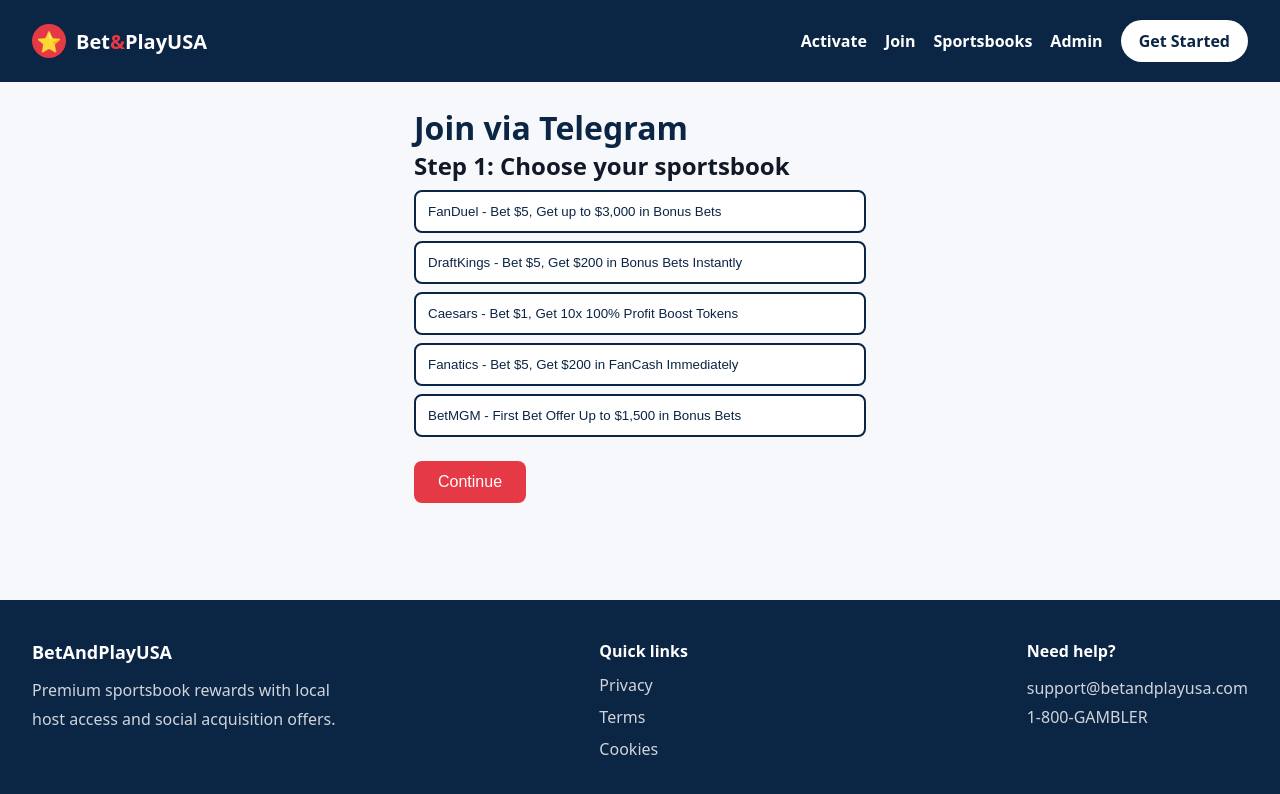
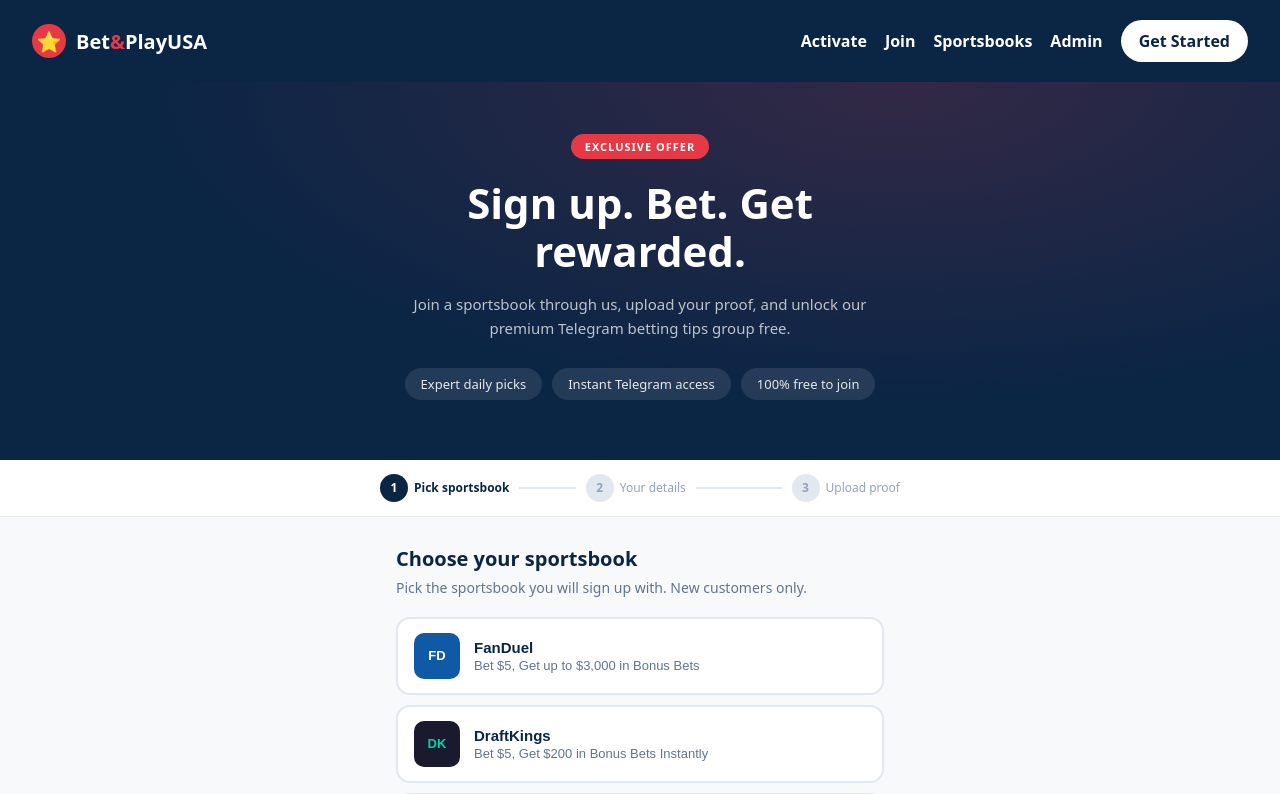
Before and after one commit to Bentscollects/betandplayusa, a Next.js app: page /join in a window 1280 px wide. Shown: the top 794 px of the page. Built offline with nearby package versions, Linux system fonts and the light colour scheme.

Commit message:
Working join page styled, submit API, admin approve with email notification

```diff
--- a/app/join/page.jsx
+++ b/app/join/page.jsx
@@ -7,6 +7,13 @@
   { id: 'caesars', name: 'Caesars', initials: 'CS', bg: '#003087', text: '#FFD700', offer: 'Bet $1, Get 10x 100% Profit Boost Tokens' },
   { id: 'fanatics', name: 'Fanatics', initials: 'FA', bg: '#cc0000', text: '#ffffff', offer: 'Bet $5, Get $200 in FanCash Immediately' },
   { id: 'betmgm', name: 'BetMGM', initials: 'BM', bg: '#c9a84c', text: '#1a1a1a', offer: 'First Bet Offer Up to $1,500 in Bonus Bets' },
+];
+
+const CONSENTS = [
+  { key: 'age', label: 'I confirm I am 21 years of age or older' },
+  { key: 'data', label: 'I agree to my data being held securely for verification purposes for 90 days' },
+  { key: 'affiliate', label: 'I understand BetAndPlayUSA earns an affiliate commission from my signup' },
+  { key: 'telegram', label: 'I agree to be added to the BetAndPlayUSA Telegram group' },
 ];
 
 export default function JoinPage() {
@@ -61,87 +68,164 @@
 
   if (submitted) {
     return (
-      <div style={{ padding: 40, textAlign: 'center' }}>
-        <h2 style={{ color: '#22c55e' }}>You are in!</h2>
-        <p>We have received your proof. You will get Telegram access within 24 hours.</p>
-        <p style={{ color: '#94a3b8' }}>Confirmation sent to {form.email}</p>
+      <div style={{ minHeight: '100vh', background: '#f8f9fb', display: 'flex', alignItems: 'center', justifyContent: 'center', padding: 24 }}>
+        <div style={{ background: '#fff', borderRadius: 20, padding: '48px 32px', maxWidth: 440, width: '100%', textAlign: 'center', boxShadow: '0 4px 24px rgba(0,0,0,0.08)' }}>
+          <div style={{ width: 72, height: 72, background: '#22c55e', borderRadius: '50%', display: 'flex', alignItems: 'center', justifyContent: 'center', margin: '0 auto 24px', fontSize: 36, color: '#fff', fontWeight: 700 }}>✓</div>
+          <h2 style={{ fontSize: 24, fontWeight: 800, color: '#0B2545', marginBottom: 12, marginTop: 0 }}>You are in!</h2>
+          <p style={{ color: '#64748b', marginBottom: 24, lineHeight: 1.6 }}>We have received your proof. You will get Telegram access within 24 hours of approval.</p>
+          <div style={{ background: '#f0fdf4', border: '1px solid #bbf7d0', borderRadius: 12, padding: 16, marginBottom: 24 }}>
+            <p style={{ fontSize: 14, color: '#166534', margin: 0 }}>Check @{form.telegram} on Telegram for your invite once approved.</p>
+          </div>
+          <p style={{ fontSize: 13, color: '#94a3b8', margin: 0 }}>Confirmation email sent to {form.email}</p>
+        </div>
       </div>
     );
   }
 
   return (
-    <div style={{ maxWidth: 500, margin: '0 auto', padding: 24 }}>
-      <h1 style={{ color: '#0B2545' }}>Join via Telegram</h1>
-
+    <div style={{ minHeight: '100vh', background: '#f8f9fb' }}>
+      <div style={{ background: '#0B2545', padding: '52px 24px 60px', textAlign: 'center', position: 'relative', overflow: 'hidden' }}>
+        <div style={{ position: 'absolute', top: 0, left: 0, right: 0, bottom: 0, background: 'radial-gradient(ellipse at 70% 0%, rgba(230,57,70,0.18) 0%, transparent 60%)', pointerEvents: 'none' }} />
+        <div style={{ position: 'relative', maxWidth: 520, margin: '0 auto' }}>
+          <div style={{ display: 'inline-block', background: '#E63946', color: '#fff', fontSize: 11, fontWeight: 700, letterSpacing: 1, textTransform: 'uppercase', padding: '5px 14px', borderRadius: 20, marginBottom: 20 }}>Exclusive Offer</div>
+          <h1 style={{ fontSize: 'clamp(28px, 6vw, 42px)', fontWeight: 800, color: '#fff', margin: '0 0 16px', lineHeight: 1.15 }}>Sign up. Bet. Get rewarded.</h1>
+          <p style={{ color: 'rgba(255,255,255,0.72)', fontSize: 15, margin: '0 0 28px', lineHeight: 1.6 }}>Join a sportsbook through us, upload your proof, and unlock our premium Telegram betting tips group free.</p>
+          <div style={{ display: 'flex', gap: 10, justifyContent: 'center', flexWrap: 'wrap' }}>
+            {['Expert daily picks', 'Instant Telegram access', '100% free to join'].map(function(v) {
+              return <div key={v} style={{ background: 'rgba(255,255,255,0.1)', borderRadius: 20, padding: '7px 16px', fontSize: 13, color: 'rgba(255,255,255,0.88)', fontWeight: 500 }}>{v}</div>;
+            })}
+          </div>
+        </div>
+      </div>
+      <div style={{ background: '#fff', borderBottom: '1px solid #e2e8f0', padding: '14px 24px' }}>
+        <div style={{ maxWidth: 520, margin: '0 auto', display: 'flex', alignItems: 'center' }}>
+          {[1, 2, 3].map(function(s, i) {
+            return (
+              <div key={s} style={{ display: 'flex', alignItems: 'center', flex: i < 2 ? 1 : 'none' }}>
+                <div style={{ width: 28, height: 28, borderRadius: '50%', display: 'flex', alignItems: 'center', justifyContent: 'center', fontSize: 12, fontWeight: 700, flexShrink: 0, background: step > s ? '#22c55e' : step === s ? '#0B2545' : '#e2e8f0', color: step > s ? '#fff' : step === s ? '#fff' : '#94a3b8' }}>
+                  {step > s ? 'v' : s}
+                </div>
+                <span style={{ fontSize: 12, color: step >= s ? '#0B2545' : '#94a3b8', fontWeight: step === s ? 600 : 400, marginLeft: 6, whiteSpace: 'nowrap' }}>
+                  {s === 1 ? 'Pick sportsbook' : s === 2 ? 'Your details' : 'Upload proof'}
+                </span>
+                {i < 2 && <div style={{ flex: 1, height: 2, background: step > s ? '#22c55e' : '#e2e8f0', margin: '0 10px' }} />}
+              </div>
+            );
+          })}
+        </div>
+      </div>
+      <div style={{ maxWidth: 520, margin: '0 auto', padding: '28px 16px 60px' }}>
         {step === 1 && (
           <div>
-          <h2>Step 1: Choose your sportsbook</h2>
+            <h2 style={{ fontSize: 20, fontWeight: 700, color: '#0B2545', margin: '0 0 6px' }}>Choose your sportsbook</h2>
+            <p style={{ color: '#64748b', fontSize: 14, margin: '0 0 20px' }}>Pick the sportsbook you will sign up with. New customers only.</p>
+            <div style={{ display: 'flex', flexDirection: 'column', gap: 10 }}>
               {SPORTSBOOKS.map(function(book) {
                 const selected = selectedBook && selectedBook.id === book.id;
                 return (
-              <button key={book.id} onClick={function() { setSelectedBook(book); }} style={{ display: 'block', width: '100%', margin: '8px 0', padding: 12, background: selected ? '#0B2545' : '#fff', color: selected ? '#fff' : '#0B2545', border: '2px solid #0B2545', borderRadius: 8, cursor: 'pointer', textAlign: 'left' }}>
-                {book.name} - {book.offer}
+                  <button key={book.id} onClick={function() { setSelectedBook(book); }} style={{ background: '#fff', border: selected ? '2px solid #0B2545' : '2px solid #e2e8f0', borderRadius: 14, padding: '14px 16px', cursor: 'pointer', display: 'flex', alignItems: 'center', gap: 14, textAlign: 'left', width: '100%', boxShadow: selected ? '0 0 0 3px rgba(11,37,69,0.08)' : 'none' }}>
+                    <div style={{ width: 46, height: 46, borderRadius: 10, background: book.bg, color: book.text, display: 'flex', alignItems: 'center', justifyContent: 'center', fontWeight: 800, fontSize: 13, flexShrink: 0 }}>{book.initials}</div>
+                    <div style={{ flex: 1 }}>
+                      <div style={{ fontWeight: 700, color: '#0B2545', fontSize: 15 }}>{book.name}</div>
+                      <div style={{ color: '#64748b', fontSize: 13, marginTop: 2 }}>{book.offer}</div>
+                    </div>
+                    {selected && <div style={{ width: 24, height: 24, borderRadius: '50%', background: '#0B2545', color: '#fff', display: 'flex', alignItems: 'center', justifyContent: 'center', fontSize: 13, flexShrink: 0 }}>v</div>}
                   </button>
                 );
               })}
-          <button onClick={function() { if (selectedBook) setStep(2); }} disabled={!selectedBook} style={{ marginTop: 16, padding: '12px 24px', background: '#E63946', color: '#fff', border: 'none', borderRadius: 8, cursor: 'pointer', fontSize: 16 }}>
+            </div>
+            <button onClick={function() { if (selectedBook) setStep(2); }} disabled={!selectedBook} style={{ width: '100%', marginTop: 20, padding: 16, borderRadius: 12, border: 'none', background: selectedBook ? '#E63946' : '#e2e8f0', color: selectedBook ? '#fff' : '#94a3b8', fontSize: 16, fontWeight: 700, cursor: selectedBook ? 'pointer' : 'not-allowed' }}>
               Continue
             </button>
           </div>
         )}
-
         {step === 2 && (
           <div>
-          <h2>Step 2: Your details</h2>
-          <div style={{ marginBottom: 12 }}>
-            <label>First name</label><br />
-            <input value={form.firstName} onChange={function(e) { var v = e.target.value; setForm(function(p) { return Object.assign({}, p, { firstName: v }); }); }} style={{ width: '100%', padding: 10, marginTop: 4, border: '1px solid #ccc', borderRadius: 6 }} />
+            <button onClick={function() { setStep(1); }} style={{ background: 'none', border: 'none', color: '#64748b', fontSize: 14, cursor: 'pointer', marginBottom: 20, padding: 0 }}>Back</button>
+            <h2 style={{ fontSize: 20, fontWeight: 700, color: '#0B2545', margin: '0 0 6px' }}>Your details</h2>
+            <p style={{ color: '#64748b', fontSize: 14, margin: '0 0 20px' }}>We will send your Telegram invite and confirmation here.</p>
+            {selectedBook && (
+              <div style={{ background: '#f0f4ff', borderRadius: 12, padding: '12px 16px', display: 'flex', alignItems: 'center', gap: 12, marginBottom: 24 }}>
+                <div style={{ width: 36, height: 36, borderRadius: 8, background: selectedBook.bg, color: selectedBook.text, display: 'flex', alignItems: 'center', justifyContent: 'center', fontWeight: 800, fontSize: 12, flexShrink: 0 }}>{selectedBook.initials}</div>
+                <div>
+                  <div style={{ fontSize: 13, fontWeight: 700, color: '#0B2545' }}>{selectedBook.name}</div>
+                  <div style={{ fontSize: 12, color: '#64748b' }}>{selectedBook.offer}</div>
                 </div>
-          <div style={{ marginBottom: 12 }}>
-            <label>Last name</label><br />
-            <input value={form.lastName} onChange={function(e) { var v = e.target.value; setForm(function(p) { return Object.assign({}, p, { lastName: v }); }); }} style={{ width: '100%', padding: 10, marginTop: 4, border: '1px solid #ccc', borderRadius: 6 }} />
-          </div>
-          <div style={{ marginBottom: 12 }}>
-            <label>Email</label><br />
-            <input type="email" value={form.email} onChange={function(e) { var v = e.target.value; setForm(function(p) { return Object.assign({}, p, { email: v }); }); }} style={{ width: '100%', padding: 10, marginTop: 4, border: '1px solid #ccc', borderRadius: 6 }} />
-          </div>
-          <div style={{ marginBottom: 12 }}>
-            <label>Telegram username</label><br />
-            <input value={form.telegram} onChange={function(e) { var v = e.target.value; setForm(function(p) { return Object.assign({}, p, { telegram: v }); }); }} placeholder="@username" style={{ width: '100%', padding: 10, marginTop: 4, border: '1px solid #ccc', borderRadius: 6 }} />
-          </div>
-          {error && <p style={{ color: 'red' }}>{error}</p>}
-          <button onClick={function() { setStep(1); }} style={{ marginRight: 12, padding: '10px 20px', background: '#fff', border: '1px solid #ccc', borderRadius: 6, cursor: 'pointer' }}>Back</button>
-          <button onClick={function() { if (form.firstName && form.lastName && form.email && form.telegram) { setError(''); setStep(3); } else { setError('Please fill in all fields.'); } }} style={{ padding: '10px 20px', background: '#E63946', color: '#fff', border: 'none', borderRadius: 6, cursor: 'pointer' }}>Continue</button>
               </div>
             )}
-
+            <div style={{ display: 'flex', flexDirection: 'column', gap: 16 }}>
+              <div style={{ display: 'grid', gridTemplateColumns: '1fr 1fr', gap: 12 }}>
+                <div>
+                  <label style={{ display: 'block', fontSize: 13, fontWeight: 600, color: '#374151', marginBottom: 6 }}>First name</label>
+                  <input value={form.firstName} onChange={function(e) { var v = e.target.value; setForm(function(p) { return Object.assign({}, p, { firstName: v }); }); }} placeholder="John" style={{ width: '100%', padding: 12, border: '1.5px solid #e2e8f0', borderRadius: 10, fontSize: 15, boxSizing: 'border-box', outline: 'none' }} />
+                </div>
+                <div>
+                  <label style={{ display: 'block', fontSize: 13, fontWeight: 600, color: '#374151', marginBottom: 6 }}>Last name</label>
+                  <input value={form.lastName} onChange={function(e) { var v = e.target.value; setForm(function(p) { return Object.assign({}, p, { lastName: v }); }); }} placeholder="Smith" style={{ width: '100%', padding: 12, border: '1.5px solid #e2e8f0', borderRadius: 10, fontSize: 15, boxSizing: 'border-box', outline: 'none' }} />
+                </div>
+              </div>
+              <div>
+                <label style={{ display: 'block', fontSize: 13, fontWeight: 600, color: '#374151', marginBottom: 6 }}>Email address</label>
+                <input type="email" value={form.email} onChange={function(e) { var v = e.target.value; setForm(function(p) { return Object.assign({}, p, { email: v }); }); }} placeholder="john@example.com" style={{ width: '100%', padding: 12, border: '1.5px solid #e2e8f0', borderRadius: 10, fontSize: 15, boxSizing: 'border-box', outline: 'none' }} />
+              </div>
+              <div>
+                <label style={{ display: 'block', fontSize: 13, fontWeight: 600, color: '#374151', marginBottom: 6 }}>Telegram username</label>
+                <div style={{ display: 'flex', alignItems: 'center', border: '1.5px solid #e2e8f0', borderRadius: 10, overflow: 'hidden' }}>
+                  <span style={{ background: '#f8f9fb', padding: '12px 12px', fontSize: 15, color: '#64748b', borderRight: '1.5px solid #e2e8f0', fontWeight: 600 }}>@</span>
+                  <input value={form.telegram} onChange={function(e) { var v = e.target.value; setForm(function(p) { return Object.assign({}, p, { telegram: v }); }); }} placeholder="username" style={{ flex: 1, padding: 12, border: 'none', fontSize: 15, outline: 'none' }} />
+                </div>
+              </div>
+            </div>
+            {error && <p style={{ color: '#E63946', fontSize: 14, marginTop: 12, textAlign: 'center' }}>{error}</p>}
+            <button onClick={function() { if (form.firstName && form.lastName && form.email && form.telegram) { setError(''); setStep(3); } else { setError('Please fill in all fields.'); } }} style={{ width: '100%', marginTop: 20, padding: 16, borderRadius: 12, border: 'none', background: '#E63946', color: '#fff', fontSize: 16, fontWeight: 700, cursor: 'pointer' }}>
+              Continue
+            </button>
+          </div>
+        )}
         {step === 3 && (
           <div>
-          <h2>Step 3: Upload proof</h2>
-          <p>Upload a screenshot of your sportsbook signup and deposit.</p>
-          <input type="file" multiple accept="image/*,video/mp4" onChange={handleFileChange} style={{ marginBottom: 12 }} />
+            <button onClick={function() { setStep(2); }} style={{ background: 'none', border: 'none', color: '#64748b', fontSize: 14, cursor: 'pointer', marginBottom: 20, padding: 0 }}>Back</button>
+            <h2 style={{ fontSize: 20, fontWeight: 700, color: '#0B2545', margin: '0 0 6px' }}>Upload your proof</h2>
+            <p style={{ color: '#64748b', fontSize: 14, margin: '0 0 20px' }}>Upload a screenshot showing your sportsbook account and first deposit or bet.</p>
+            <div onClick={function() { fileInputRef.current && fileInputRef.current.click(); }} style={{ border: '2px dashed #cbd5e1', borderRadius: 14, padding: '36px 20px', textAlign: 'center', cursor: 'pointer', background: '#f8f9fb', marginBottom: 16 }}>
+              <div style={{ fontSize: 36, marginBottom: 10 }}>+</div>
+              <div style={{ fontWeight: 700, color: '#0B2545', marginBottom: 4, fontSize: 15 }}>Tap to upload screenshots</div>
+              <div style={{ fontSize: 13, color: '#94a3b8' }}>JPG, PNG or MP4 - Max 5 files - 50MB each</div>
+              <input ref={fileInputRef} type="file" multiple accept="image/*,video/mp4" onChange={handleFileChange} style={{ display: 'none' }} />
+            </div>
+            {files.length > 0 && (
+              <div style={{ display: 'flex', flexDirection: 'column', gap: 8, marginBottom: 20 }}>
                 {files.map(function(f, i) {
                   return (
-              <div key={i} style={{ marginBottom: 8 }}>
-                {f.name} <button onClick={function() { removeFile(i); }} style={{ marginLeft: 8, color: 'red', background: 'none', border: 'none', cursor: 'pointer' }}>Remove</button>
+                    <div key={i} style={{ background: '#fff', border: '1px solid #e2e8f0', borderRadius: 10, padding: '10px 14px', display: 'flex', alignItems: 'center', justifyContent: 'space-between' }}>
+                      <div>
+                        <div style={{ fontSize: 13, fontWeight: 600, color: '#0B2545' }}>{f.name}</div>
+                        <div style={{ fontSize: 12, color: '#94a3b8', marginTop: 2 }}>{(f.size / 1024 / 1024).toFixed(1)} MB</div>
+                      </div>
+                      <button onClick={function() { removeFile(i); }} style={{ background: '#fee2e2', color: '#991b1b', border: 'none', borderRadius: 6, padding: '5px 12px', cursor: 'pointer', fontSize: 13, fontWeight: 600 }}>Remove</button>
                     </div>
                   );
                 })}
-          <div style={{ marginTop: 16 }}>
-            <label><input type="checkbox" checked={consents.age} onChange={function(e) { var v = e.target.checked; setConsents(function(p) { return Object.assign({}, p, { age: v }); }); }} /> I am 21 or older</label><br />
-            <label><input type="checkbox" checked={consents.data} onChange={function(e) { var v = e.target.checked; setConsents(function(p) { return Object.assign({}, p, { data: v }); }); }} /> I agree to data processing for 90 days</label><br />
-            <label><input type="checkbox" checked={consents.affiliate} onChange={function(e) { var v = e.target.checked; setConsents(function(p) { return Object.assign({}, p, { affiliate: v }); }); }} /> I understand BetAndPlayUSA earns affiliate commission</label><br />
-            <label><input type="checkbox" checked={consents.telegram} onChange={function(e) { var v = e.target.checked; setConsents(function(p) { return Object.assign({}, p, { telegram: v }); }); }} /> I agree to join the Telegram group</label>
               </div>
-          {error && <p style={{ color: 'red' }}>{error}</p>}
-          <div style={{ marginTop: 16 }}>
-            <button onClick={function() { setStep(2); }} style={{ marginRight: 12, padding: '10px 20px', background: '#fff', border: '1px solid #ccc', borderRadius: 6, cursor: 'pointer' }}>Back</button>
-            <button onClick={handleSubmit} disabled={uploading} style={{ padding: '10px 20px', background: '#E63946', color: '#fff', border: 'none', borderRadius: 6, cursor: 'pointer' }}>
+            )}
+            <div style={{ display: 'flex', flexDirection: 'column', gap: 14, marginBottom: 24 }}>
+              {CONSENTS.map(function(c) {
+                return (
+                  <label key={c.key} style={{ display: 'flex', alignItems: 'flex-start', gap: 12, cursor: 'pointer' }}>
+                    <input type="checkbox" checked={consents[c.key]} onChange={function(e) { var val = e.target.checked; setConsents(function(p) { var next = Object.assign({}, p); next[c.key] = val; return next; }); }} style={{ marginTop: 2, width: 16, height: 16, flexShrink: 0 }} />
+                    <span style={{ fontSize: 13, color: '#374151', lineHeight: 1.5 }}>{c.label}</span>
+                  </label>
+                );
+              })}
+            </div>
+            {error && <p style={{ color: '#E63946', fontSize: 14, marginBottom: 16, textAlign: 'center' }}>{error}</p>}
+            <button onClick={handleSubmit} disabled={uploading} style={{ width: '100%', padding: 16, borderRadius: 12, border: 'none', background: uploading ? '#94a3b8' : '#E63946', color: '#fff', fontSize: 16, fontWeight: 700, cursor: uploading ? 'not-allowed' : 'pointer' }}>
               {uploading ? 'Submitting...' : 'Submit proof'}
             </button>
-          </div>
+            <p style={{ fontSize: 12, color: '#94a3b8', textAlign: 'center', marginTop: 16, lineHeight: 1.6 }}>By submitting you agree to our Terms and Privacy Policy. Must be 21+. Gambling problem? Call 1-800-GAMBLER.</p>
           </div>
         )}
       </div>
+    </div>
   );
 }
```
Also changed, not shown: app/api/admin/submissions/[id]/route.js (+13 -0 lines). Lines whose indentation alone changed are shown as unchanged.
